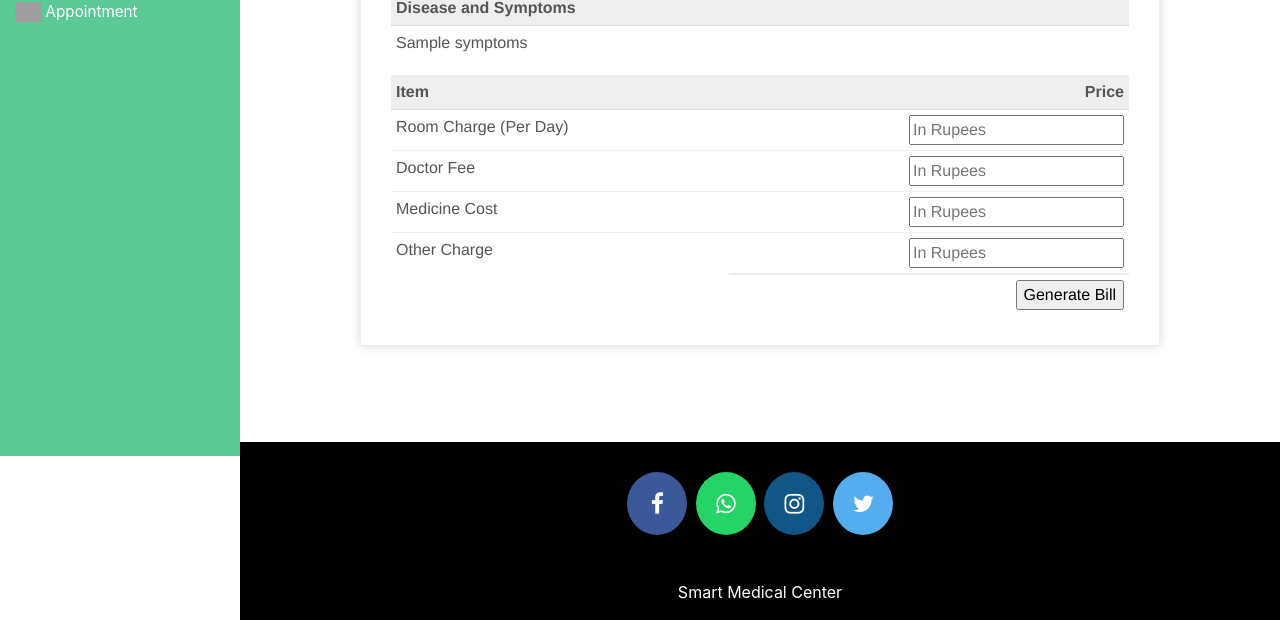
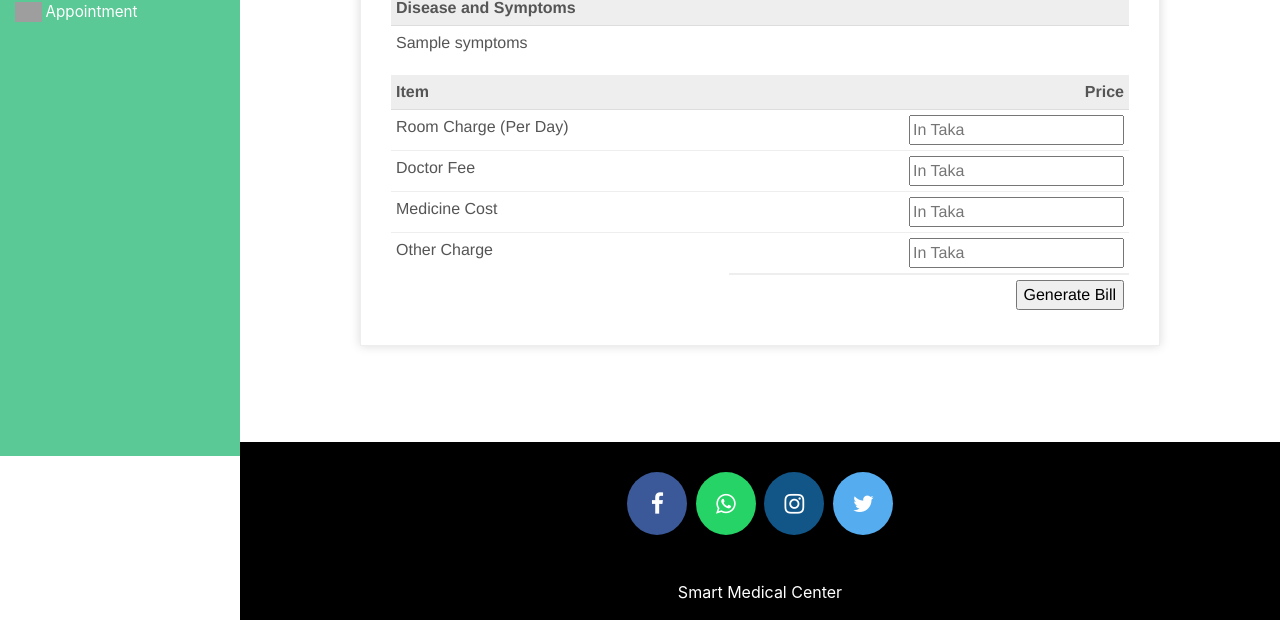
Before and after one commit to AbdullahArean/DUSmartMedicalCenter, a Django app: template templates/hospital/patient_generate_bill.html in a window 1280 px wide. Shown: the part 394-1014 px from the top of the page. Run offline with Django 3.2, Linux system fonts and the light colour scheme; the template is opened without the code that fills it: most values are stand-ins (such as "Sample title", 1, 10 or a date in 2020); some libraries are stand-ins or nearby versions; grey boxes are pictures that could not be loaded.

Commit message:
added data

```diff
--- a/templates/hospital/adminclick.html
+++ b/templates/hospital/adminclick.html
@@ -7,7 +7,7 @@
 
 <div class="jumbotron" style="margin-bottom:0px;">
   <h1 class="display-4" style="text-align:center;">Hello, Admin</h1>
-  <p class="lead">Welcome to Hospital Management System.</p>
+  <p class="lead">Welcome to Smart Medical Center.</p>
   <hr class="my-4">
   <p>You can access various features after Login/SignUp.</p>
   <p class="lead">
--- a/templates/hospital/doctorclick.html
+++ b/templates/hospital/doctorclick.html
@@ -8,7 +8,7 @@
 
 <div class="jumbotron" style="margin-bottom:0px;">
   <h1 class="display-4" style="text-align:center;">Hello, Doctor</h1>
-  <p class="lead">Welcome to Hospital Management System.</p>
+  <p class="lead">Welcome to Smart Medical Center.</p>
   <hr class="my-4">
   <p>You can access various features after Login/SignUp.</p>
   <p class="lead">
--- a/templates/hospital/download_bill.html
+++ b/templates/hospital/download_bill.html
@@ -183,7 +183,7 @@
                 Doctor Fee : {{doctorFee}}<br>
                 Medicine Cost : {{medicineCost}}<br>
                 Other Charge : {{OtherCharge}} <br><br>
-                &nbsp &nbsp &nbsp &nbsp &nbsp Total Rupees : {{total}}
+                &nbsp &nbsp &nbsp &nbsp &nbsp Total Taka : {{total}}
               </td>
             </tr>
           </table>
--- a/templates/hospital/patient_discharge.html
+++ b/templates/hospital/patient_discharge.html
@@ -223,7 +223,7 @@
       <td></td>
 
       <td>
-        Total Rupees : {{total}}
+        Total Taka : {{total}}
       </td>
     </tr>
 
--- a/templates/hospital/patient_final_bill.html
+++ b/templates/hospital/patient_final_bill.html
@@ -221,7 +221,7 @@
       <td></td>
 
       <td>
-        Total Rupees : {{total}}
+        Total Taka : {{total}}
       </td>
     </tr>
 
--- a/templates/hospital/patient_generate_bill.html
+++ b/templates/hospital/patient_generate_bill.html
@@ -180,7 +180,7 @@
         </td>
 
         <td>
-          <input type="number" name="roomCharge" placeholder="In Rupees" value="">
+          <input type="number" name="roomCharge" placeholder="In Taka" value="">
         </td>
       </tr>
 
@@ -190,7 +190,7 @@
         </td>
 
         <td>
-          <input type="number" name="doctorFee" placeholder="In Rupees" value="">
+          <input type="number" name="doctorFee" placeholder="In Taka" value="">
         </td>
       </tr>
 
@@ -200,7 +200,7 @@
         </td>
 
         <td>
-          <input type="number" name="medicineCost" placeholder="In Rupees" value="">
+          <input type="number" name="medicineCost" placeholder="In Taka" value="">
         </td>
       </tr>
 
@@ -210,7 +210,7 @@
         </td>
 
         <td>
-          <input type="number" name="OtherCharge" placeholder="In Rupees" value="">
+          <input type="number" name="OtherCharge" placeholder="In Taka" value="">
         </td>
       </tr>
 
@@ -226,10 +226,6 @@
   </table>
 </div>
 
-<!--
-   developed By : Abdullah Arean
-   facebook : fb.com/abdullaharean1
-   youtube : youtube.com/abdullaharean
-   -->
+
 
 {% endblock content %}
--- a/templates/hospital/patientclick.html
+++ b/templates/hospital/patientclick.html
@@ -8,7 +8,7 @@
 
 <div class="jumbotron" style="margin-bottom:0px;">
   <h1 class="display-4" style="text-align:center;">Hello, Patient</h1>
-  <p class="lead">Welcome to Hospital Management System.</p>
+  <p class="lead">Welcome to Smart Medical Center.</p>
   <hr class="my-4">
   <p>You can access various features after Login/SignUp.</p>
   <p class="lead">
```
Also changed, not shown: static/profile_pic/DoctorProfilePic/1200px-IPA_Chart_2005_for_Bengali.svg-2.png (added), static/profile_pic/PatientProfilePic/6759be80b8158fccc891d45f26176e6f-5dd9765d7980e.jpg (added).
